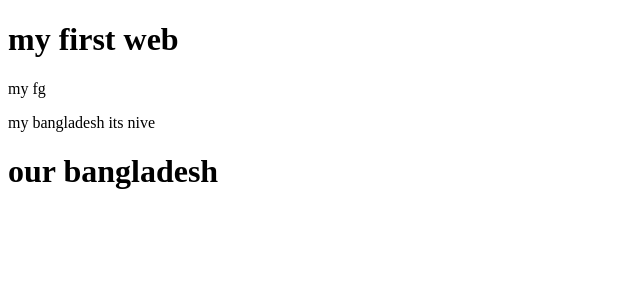
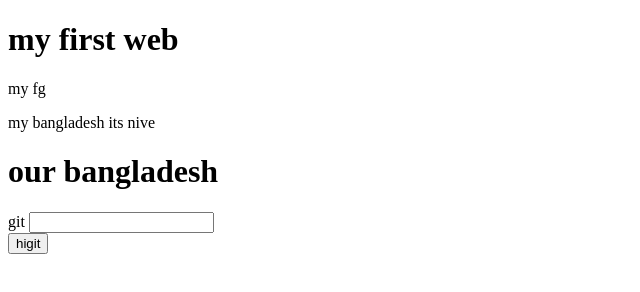
Before and after one commit to sekandar-hosen-naeem/practise, a plain HTML site: page index.html in a window 1280 px wide. Shown: the whole page, without its empty margins (0-640 px from the left). Drawn offline with Linux system fonts and the light colour scheme.

Commit message:
my work done

```diff
--- a/index.html
+++ b/index.html
@@ -11,6 +11,8 @@
 <div>
     <p> my bangladesh its nive </p>
     <h1> our bangladesh</h1>
-</div>
+</div>git
+<input type="text"><br>
+<button> higit</button>
 </body>
 </html>
```
